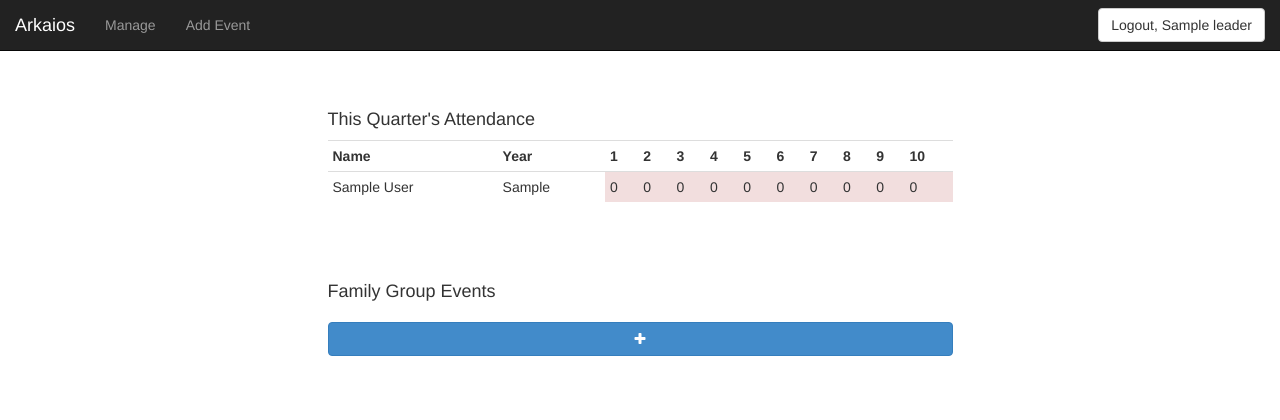
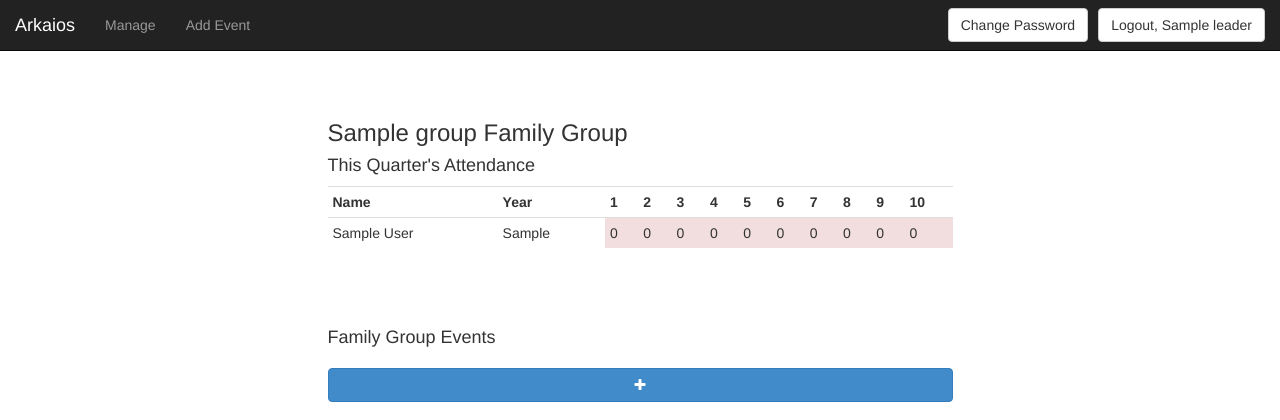
Before and after one commit to phouse512/arkaios, a Flask app: page /family-group/1/manage in a window 1280 px wide. Shown: the top 420 px of the page. Run offline with Flask 2, Linux system fonts and the light colour scheme; a user stored in the database is signed in; tables that the repository leaves empty hold one stand-in row (values such as "Sample post"); some libraries are stand-ins or nearby versions.

Commit message:
ready for FG users

```diff
--- a/arkaios/app.py
+++ b/arkaios/app.py
@@ -309,7 +309,9 @@
 
 @app.route('/family-group/')
 def family_group_welcome():
-	return render_template('smallgroup/welcome.html', user=g.user)
+	if g.user is not None and g.user.is_authenticated():
+		return redirect(url_for('family_group_leader_manage', fg_id=g.user.scope))
+	return render_template('smallgroup/welcome.html')
 
 @app.route('/family-group/<fg_id>/overview')
 def family_group_leader_overview(fg_id):
@@ -376,10 +378,10 @@
 @app.route('/family-group/<fg_id>/manage')
 @login_required
 def family_group_leader_manage(fg_id):
-
+	family_group = db.session.query(SmallGroup).filter_by(id=fg_id).first()
 	events = db.session.query(SmallGroupEvent).filter_by(small_group_id=fg_id).filter_by(quarter='w15')
 
-	return render_template('smallgroup/manage.html', user=g.user, fg_id=fg_id, events=events)
+	return render_template('smallgroup/manage.html', user=g.user,family_group=family_group, fg_id=fg_id, events=events)
 
 @app.route('/family-group/<fg_id>/attendance/<event_id>')
 @login_required
@@ -504,16 +506,18 @@
 def change_password():
 	form = ChangePasswordForm() if request.method == 'POST' else ChangePasswordForm(request.args)
 	if form.validate_on_submit():
-		user = db.session.query(User).filter_by(name=g.user.username).filter_by(password=form.current_password.data).first()
+		user = db.session.query(User).filter_by(name=g.user.name).filter_by(password=form.current_password.data).first()
 		if user is None:
-			flash('Incorrect login information, please try again, or email philiphouse2015 at u.northwestern.edu.')
-			return redirect(url_for('family_group_login'))
+			flash('Incorrect password, please try again, or email philiphouse2015 at u.northwestern.edu.')
+			return render_template('smallgroup/change_password.html', form=form, user=g.user)
 
 		user.password = form.new_password.data
 		db.session.commit()
 		flash(('Password changed succesfully!!.'))
 		return redirect(url_for('family_group_leader_manage', fg_id=g.user.scope))
-	return render_template('smallgroup/login.html', form=form)
+	elif(form.errors):
+		flash((form.errors))
+	return render_template('smallgroup/change_password.html', form=form, user=g.user)
 
 
 @app.route('/fun')
--- a/arkaios/templates/fgleaderbase.html
+++ b/arkaios/templates/fgleaderbase.html
@@ -33,6 +33,7 @@
                     </ul>
                    {% if user %}
                        <a href="/logout" class="btn btn-default navbar-btn pull-right">Logout, {{ user.name }}</a>
+                       <a href="/user/changepassword" style="margin-right: 10px;" class="btn btn-default navbar-btn pull-right">Change Password</a>
                    {% else %}
                         <a href="/family-group/login" class="btn btn-default navbar-btn pull-right">Sign In</a>
                    {% endif %}
--- a/arkaios/templates/smallgroup/manage.html
+++ b/arkaios/templates/smallgroup/manage.html
@@ -12,6 +12,7 @@
 <div class="row">
 
 	<div style="margin-top: 50px;" class="col-lg-6 col-lg-offset-3">
+		<h3>{{ family_group.name }} Family Group</h3>
 		<h4>This Quarter's Attendance</h4>
 		<div id="loading-image">
 			Please wait....
```
Also changed, not shown: arkaios/templates/smallgroup/change_password.html (+8 -7 lines), arkaios/templates/smallgroup/login.html (+4 -4 lines).
